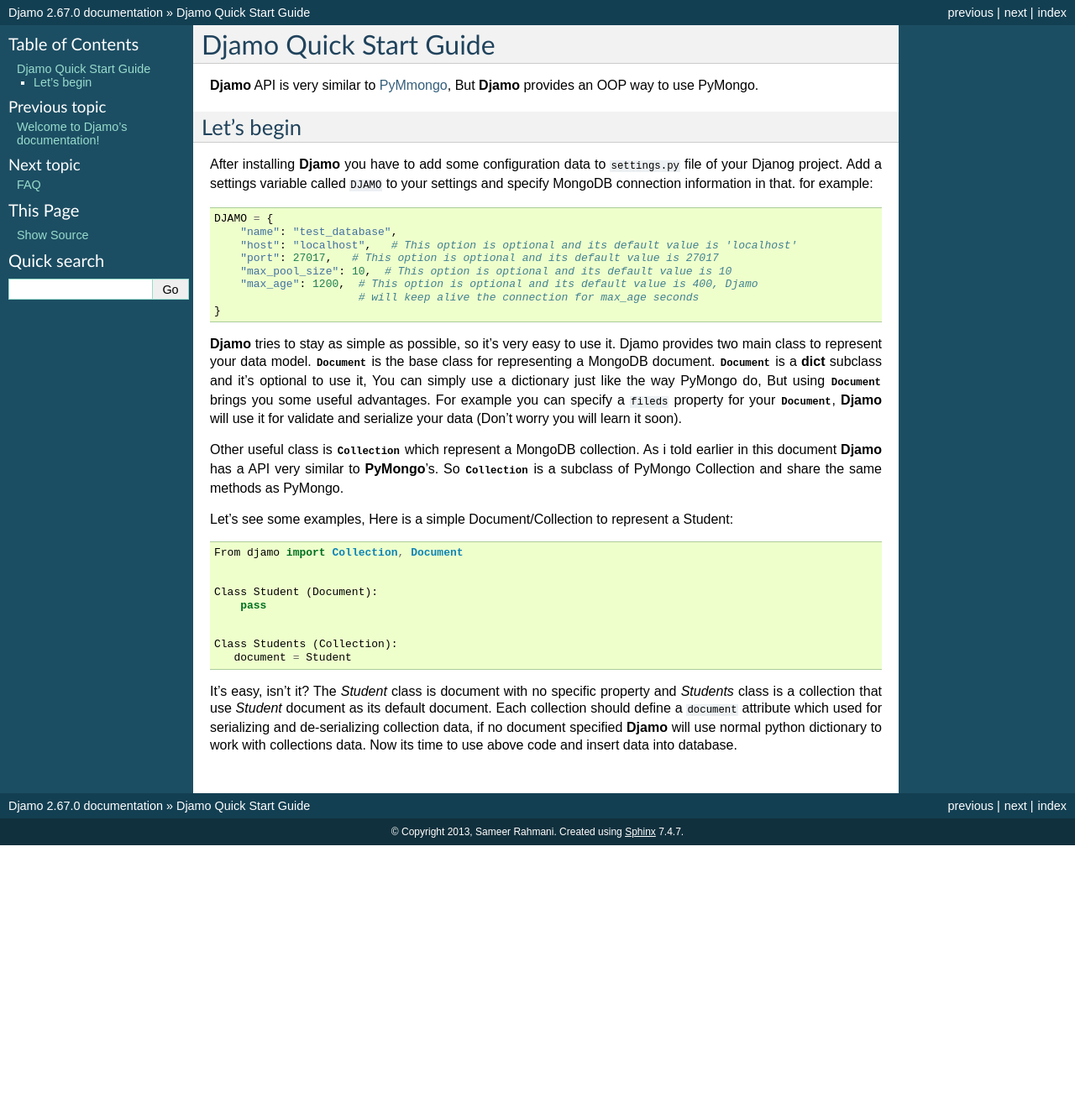
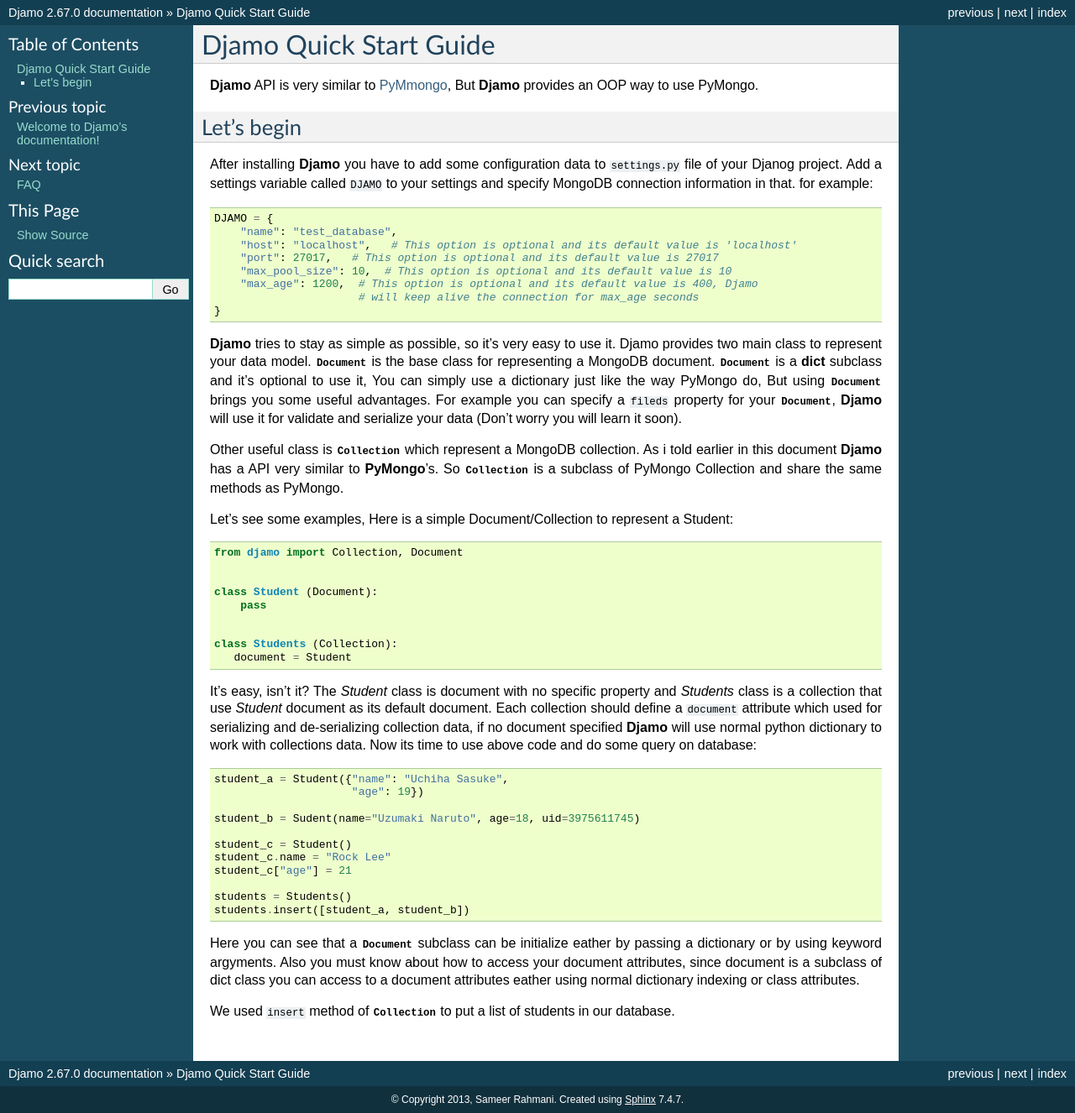
Before and after one commit to Yellowen/Djamo, a Sphinx documentation site: the page built from docs/source/quickstart.rst, in a window 1280 px wide. Shown: the whole page at 84% size. Built offline with Sphinx 7.4.7, drawn with Linux system fonts in a browser that asks for light colours; pages that are not in the unit, such as notebooks, are missing from menus; before the commit the page ends 1007 px from its top, so only the background shows below that.

Commit message:
quick start guide improved

```diff
--- a/docs/source/quickstart.rst
+++ b/docs/source/quickstart.rst
@@ -25,15 +25,32 @@ Other useful class is :py:class:`~djamo.collection.Collection` which represent a
 
 Let's see some examples, Here is a simple Document/Collection to represent a Student::
 
-    From djamo import Collection, Document
+    from djamo import Collection, Document
 
 
-    Class Student (Document):
+    class Student (Document):
         pass
 
 
-    Class Students (Collection):
+    class Students (Collection):
        document = Student
 
 It's easy, isn't it? The `Student` class is document with no specific property and `Students` class is a collection that use `Student` document as its default document. Each collection should define a ``document`` attribute which used for serializing and de-serializing collection data, if no document specified **Djamo** will use normal python dictionary to work with collections data. Now its time to use above
-code and insert data into database.
+code and do some query on database::
+
+    student_a = Student({"name": "Uchiha Sasuke",
+                         "age": 19})
+
+    student_b = Sudent(name="Uzumaki Naruto", age=18, uid=3975611745)
+
+    student_c = Student()
+    student_c.name = "Rock Lee"
+    student_c["age"] = 21
+
+    students = Students()
+    students.insert([student_a, student_b])
+
+Here you can see that a :py:class:`~djamo.document.Document` subclass can be initialize eather by passing a dictionary or by using keyword argyments. Also you must know about how to access your document attributes, since document is a subclass of dict
+class you can access to a document attributes eather using normal dictionary indexing or class attributes.
+
+We used ``insert`` method of :py:class:`~djamo.collection.Collection` to put a list of students in our database.
```
